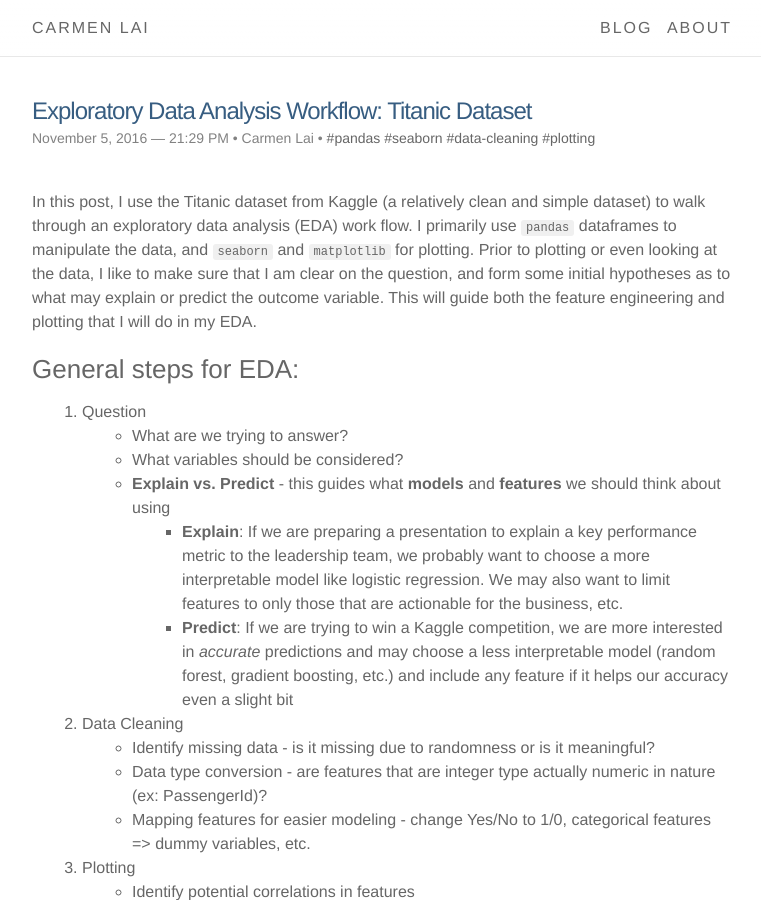
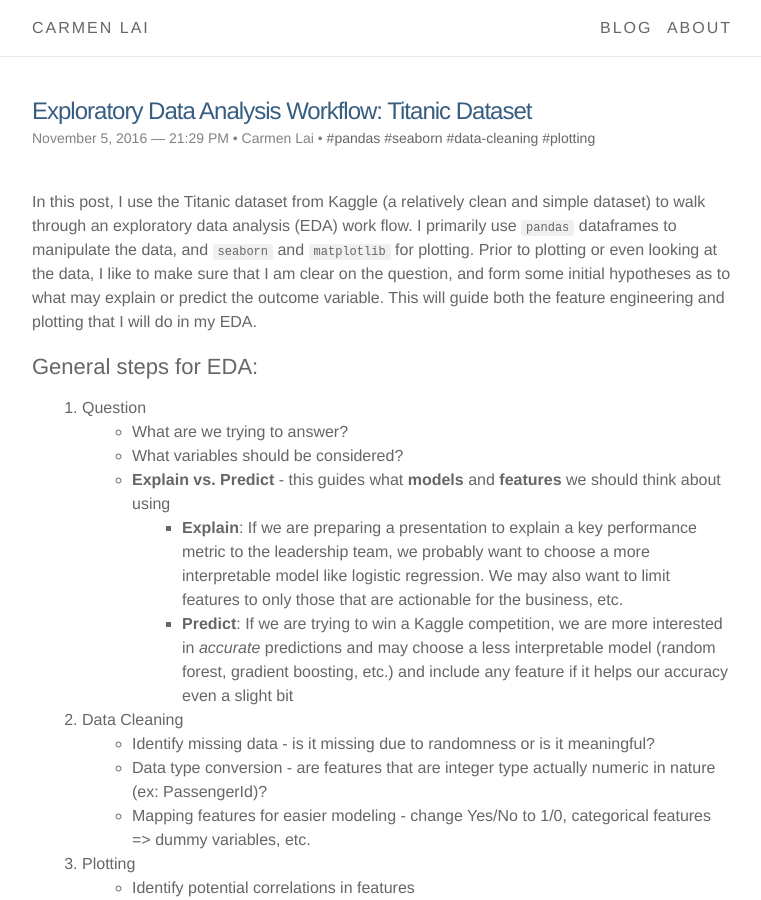
Before and after one commit to ocarmieo/ocarmieo.github.io, a Jekyll site: the page built from _posts/2016-11-05-titanic.markdown, in a window 1280 px wide and 900 px high. Shown: the whole window, without its empty margins (258-1019 px from the left). Built offline with Jekyll 4.4.1, drawn with Linux system fonts in a browser that asks for light colours; nearby versions of some CDN libraries; comment, search, counter and statistics services are not loaded.

```diff
--- a/_posts/2016-11-05-titanic.markdown
+++ b/_posts/2016-11-05-titanic.markdown
@@ -8,7 +8,7 @@ image: /img/titanic_eda/output_32_0.png
 
 In this post, I use the Titanic dataset from Kaggle (a relatively clean and simple dataset) to walk through an exploratory data analysis (EDA) work flow. I primarily use `pandas` dataframes to manipulate the data, and `seaborn` and `matplotlib` for plotting. Prior to plotting or even looking at the data, I like to make sure that I am clear on the question, and form some initial hypotheses as to what may explain or predict the outcome variable. This will guide both the feature engineering and plotting that I will do in my EDA.
 
-## General steps for EDA:
+### General steps for EDA:
 
 1. Question
     - What are we trying to answer?
```
